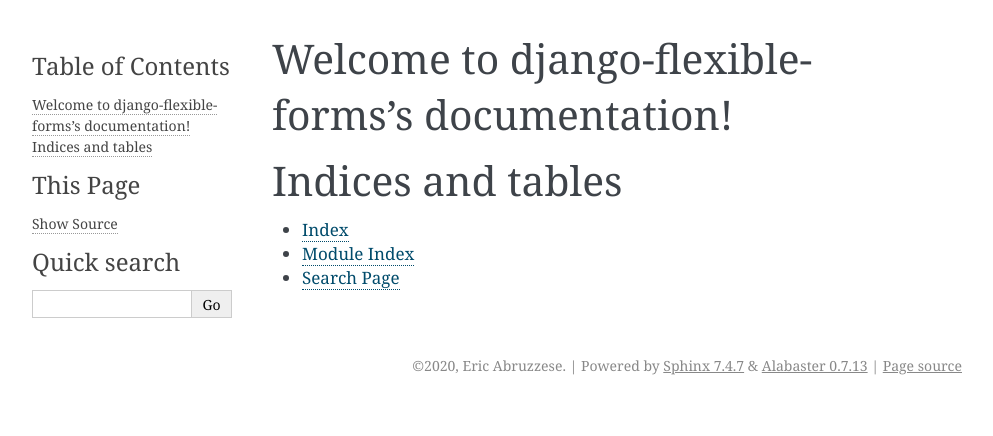
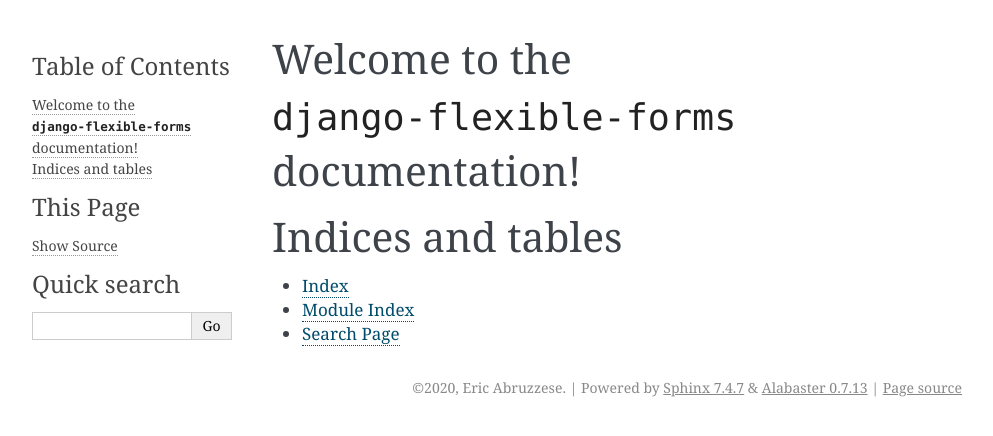
Before and after one commit to eabruzzese/django-flexible-forms, a Sphinx documentation site: the page built from docs/index.rst, in a window 1280 px wide. Shown: the top 436 px of the page, without its empty margins (148-1141 px from the left). Built offline with Sphinx 7.4.7, drawn with Linux system fonts in a browser that asks for light colours; part of the change alters nothing that is shown.

```diff
--- a/docs/conf.py
+++ b/docs/conf.py
@@ -16,10 +16,18 @@
 # If extensions (or modules to document with autodoc) are in another directory,
 # add these directories to sys.path here. If the directory is relative to the
 # documentation root, use os.path.abspath to make it absolute, like shown here.
-#
-# import os
-# import sys
-# sys.path.insert(0, os.path.abspath('.'))
+import os
+import sys
+
+# import django
+
+# # Our example project lives in the tests directory, and so we must add it to
+# # the path so that we can import from it (in e.g. autodoc).
+# sys.path.append(os.path.abspath("../tests"))
+
+# # Django must be initialized with the test project settings.
+# os.environ.setdefault("DJANGO_SETTINGS_MODULE", "test_project.settings")
+# django.setup()
 
 
 # -- General configuration ------------------------------------------------
@@ -32,12 +40,16 @@
 # extensions coming with Sphinx (named 'sphinx.ext.*') or your custom
 # ones.
 extensions = [
-    "sphinx.ext.autodoc",
     "sphinx.ext.doctest",
     "sphinx.ext.todo",
     "sphinx.ext.coverage",
     "sphinx.ext.viewcode",
+    "sphinx.ext.napoleon",
+    "autoapi.extension",
 ]
+
+autoapi_type = "python"
+autoapi_dirs = [os.path.abspath("../flexible_forms")]
 
 # Add any paths that contain templates here, relative to this directory.
 templates_path = ["_templates"]
--- a/docs/index.rst
+++ b/docs/index.rst
@@ -1,10 +1,5 @@
-.. django-flexible-forms documentation master file, created by
-   sphinx-quickstart on Mon Sep 14 09:37:05 2020.
-   You can adapt this file completely to your liking, but it should at least
-   contain the root `toctree` directive.
-
-Welcome to django-flexible-forms's documentation!
-=================================================
+Welcome to the ``django-flexible-forms`` documentation!
+=======================================================
 
 .. toctree::
    :maxdepth: 2
```
Also changed, not shown: 1 other file.
